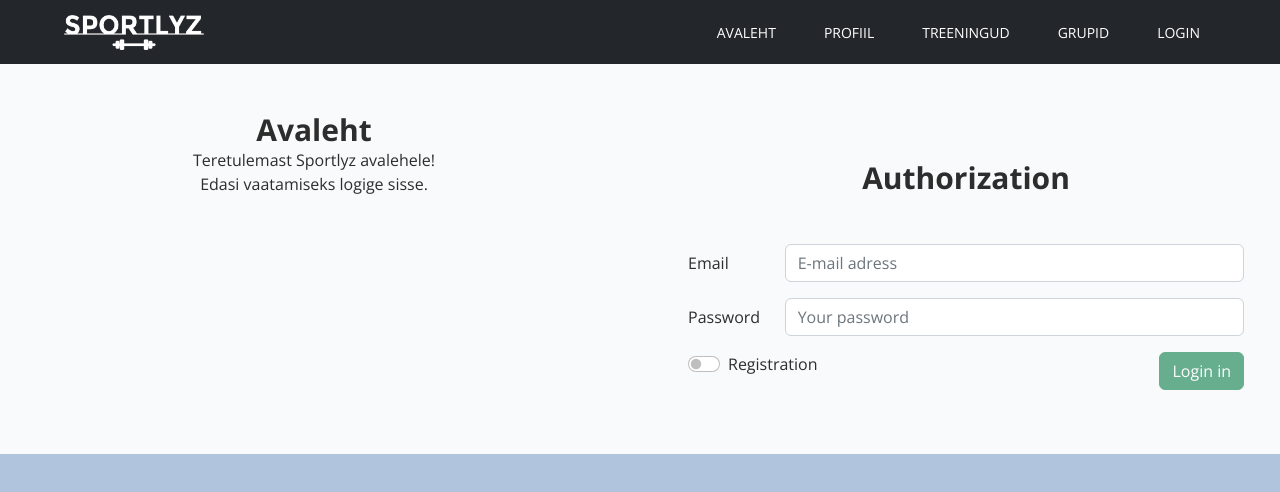
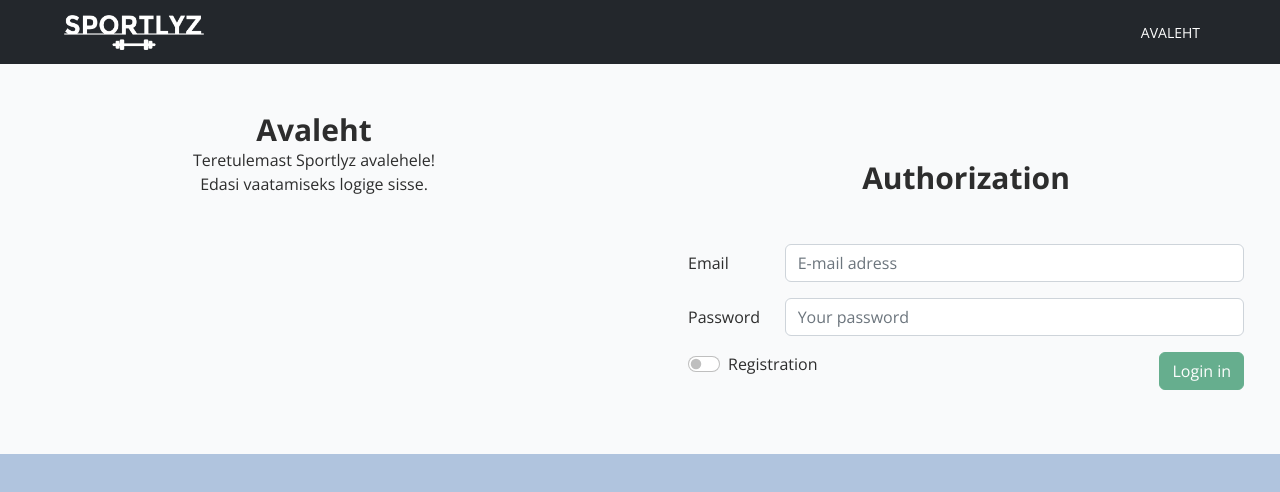
Before and after one commit to Karjur/Workout-planner, a Vue app in the folder FrontEnd/: page / in a window 1280 px wide. Shown: the top 492 px of the page. Built offline with nearby package versions, Linux system fonts and the light colour scheme.

Commit message:
created routes

```diff
--- a/FrontEnd/src/components/Navigation.vue
+++ b/FrontEnd/src/components/Navigation.vue
@@ -5,35 +5,12 @@
         <img src="@/assets/sportlyz_logo.png" alt="" />
       </div>
       <ul class="navigation" sm:justify-start>
-        <li>
+        <li v-for="path in paths">
           <router-link
             aria-current="page"
             class="link"
-            :to="{ name: 'Avaleht' }"
-            >Avaleht</router-link
-          >
-        </li>
-        <li>
-          <router-link aria-current="page" class="link" to="/profile-sportsman"
-            >Profiil</router-link
-          >
-        </li>
-        <li>
-          <router-link
-            aria-current="page"
-            class="link"
-            :to="{ name: 'Trennid' }"
-            >Treeningud</router-link
-          >
-        </li>
-        <li>
-          <router-link aria-current="page" class="link" :to="{ name: 'Grupid' }"
-            >Grupid</router-link
-          >
-        </li>
-        <li>
-          <router-link aria-current="page" class="link" :to="{ name: 'Login' }"
-            >Login</router-link
+            :to="path.path"
+            >{{path.name}}</router-link
           >
         </li>
       </ul>
@@ -41,10 +18,20 @@
   </header>
 </template>
 
-<script>
-export default {
+<script lang="ts">
+import { IPageData } from '@/router';
+import { useAuthStore } from '@/stores/authStore';
+import { storeToRefs } from 'pinia';
+import { defineComponent } from 'vue';
+
+export default defineComponent({
   name: 'navigation',
-};
+  setup() {
+    const {navbarPages} = storeToRefs(useAuthStore());
+    console.log(navbarPages);
+    return {paths: navbarPages};
+  }
+});
 </script>
 
 <style lang="scss" scoped>
--- /dev/null
+++ b/FrontEnd/src/router/access.ts
@@ -0,0 +1,27 @@
+import { IPageData } from ".";
+
+export const publicPaths: IPageData[]  = [
+    {
+        name: "Avaleht",
+        path: "/"
+    }
+];
+
+export const privatePaths: IPageData[]  = [
+    {
+        name: "Avaleht",
+        path: "/"
+    },
+    {
+        path: '/trainings',
+        name: 'Trennid'
+    },
+    {
+        path: '/groups',
+        name: 'Grupid'
+    },
+    {
+        path: '/profile-sportsman',
+        name: 'Profile'
+    },
+];
--- a/FrontEnd/src/router/index.ts
+++ b/FrontEnd/src/router/index.ts
@@ -7,6 +7,10 @@ import AddGroupVue from '@/views/AddGroup.vue';
 import AuthPageVue from '@/components/AuthForm.vue';
 import ProfileSprtman from '@/views/ProfileSportman.vue';
 
+export interface IPageData {
+  path: string;
+  name: string;
+}
 
 const routes: Array<RouteRecordRaw> = [
   {
@@ -41,11 +45,6 @@ const routes: Array<RouteRecordRaw> = [
     name: 'Lisa grupp',
     component: AddGroupVue,
   },
-  {
-    path: '/auth',
-    name: 'Login',
-    component: AuthPageVue,
-  },
 ];
 
 const router = createRouter({
--- /dev/null
+++ b/FrontEnd/src/stores/authStore.ts
@@ -0,0 +1,24 @@
+import { IPageData } from "@/router";
+import { privatePaths, publicPaths } from "@/router/access";
+import { defineStore } from "pinia";
+import { ref } from "vue";
+
+export enum AppRole {
+    MASTER = "MASTER",
+    CLIENT = "CLIENT"
+}
+
+export interface IAuth {
+    isAuth: boolean;
+    role: AppRole;
+}
+
+export const useAuthStore = defineStore('authStore', () => {
+    const navbarPages = ref<IPageData[]>(publicPaths);
+
+    const auth = ref<IAuth>({
+        isAuth: false,
+        role: AppRole.CLIENT
+    });
+    return {auth, navbarPages};
+});
```
Also changed, not shown: FrontEnd/src/App.vue (+6 -2 lines).
